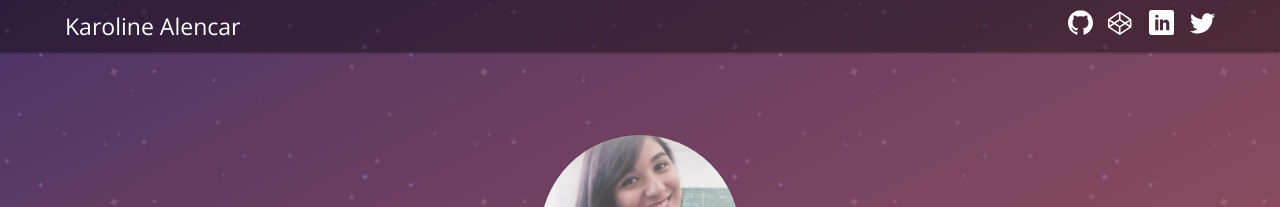
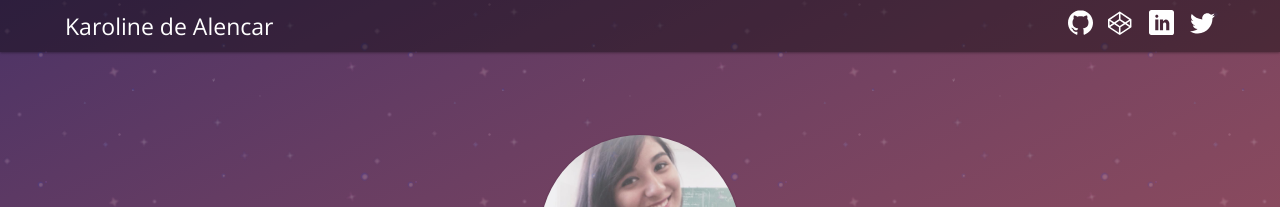
Before and after one commit to karolinedealencar/karolinedealencar.com.br, a Jekyll site: the page built from index.html, in a window 1280 px wide. Shown: the top 207 px of the page. Built offline with Jekyll 4.4.1, drawn with Linux system fonts in a browser that asks for light colours.

```diff
--- a/_config.yml
+++ b/_config.yml
@@ -6,7 +6,7 @@
 # 'jekyll serve'. If you change this file, please restart the server process.
 
 # Site settings
-title: Karoline Alencar
+title: Karoline de Alencar
 email: karolinedalencar@gmail.com
 description: "Blog sobre desenvolvimento web."
 baseurl: "" # the subpath of your site, e.g. /blog
--- a/_includes/head.html
+++ b/_includes/head.html
@@ -3,7 +3,7 @@
     <head>
       <meta charset="utf-8">
       <meta name="viewport" content="width=device-width, initial-scale=1">
-      <title>{% if page.title %}{{ page.title }}{% else %}{{ site.name }}{% endif %}</title>
+      <title>{% if page.title %}{{ page.title }}{% else %}Karoline Alencar{% endif %}</title>
       <link rel="stylesheet" href="{{ "/css/main.css" | prepend: site.baseurl }}">
       <link href="https://fonts.googleapis.com/css?family=Open+Sans" rel="stylesheet">
     </head>
```
